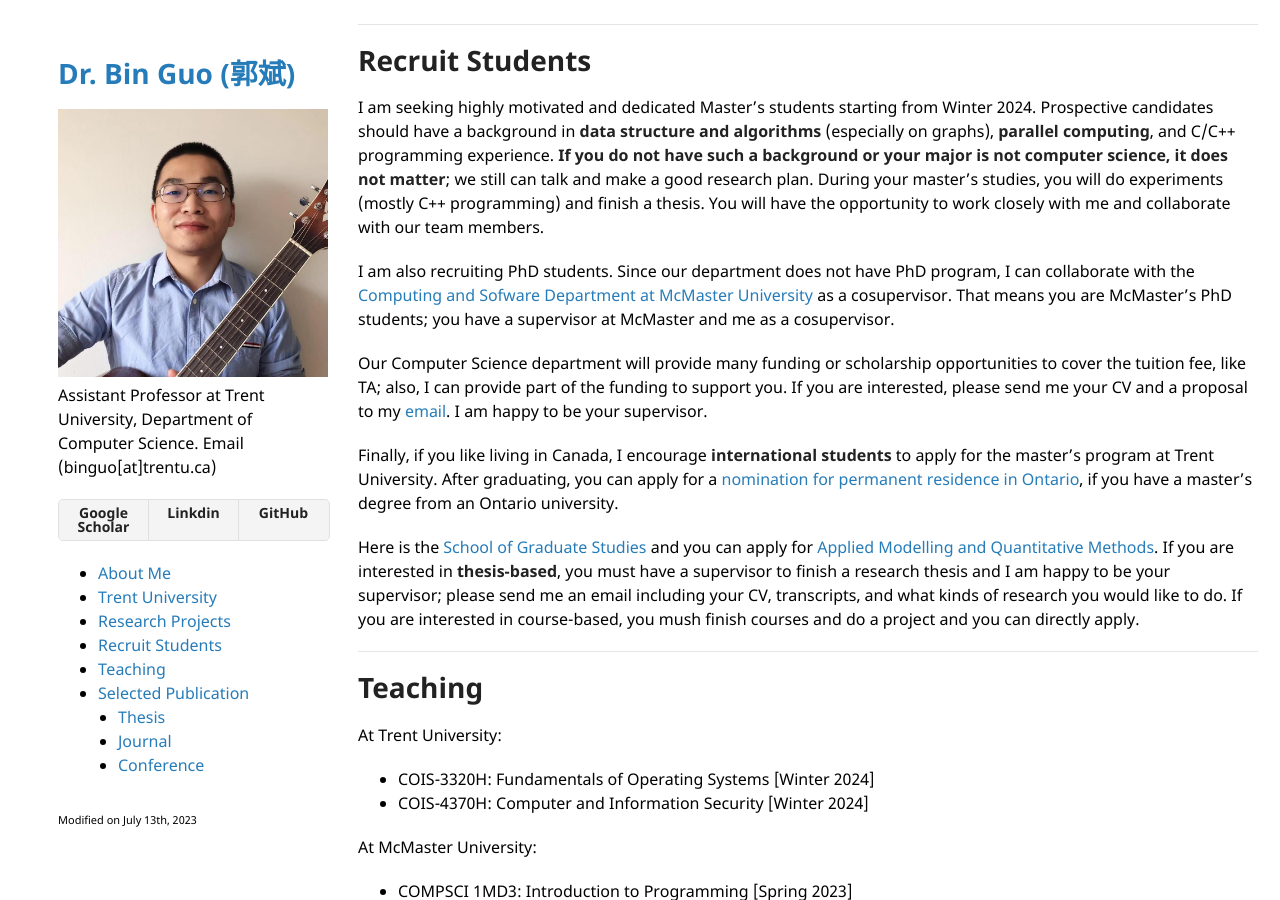
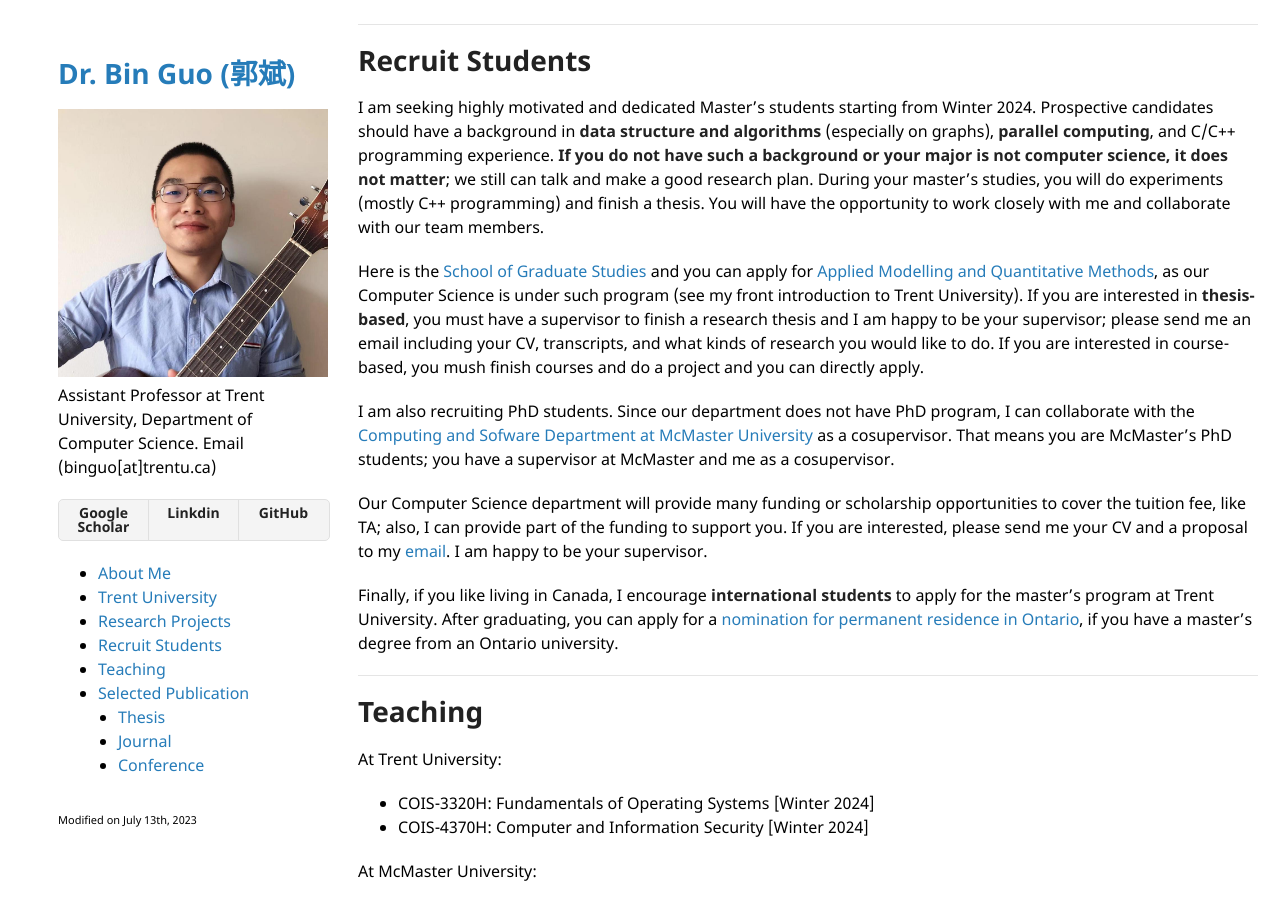
Before and after one commit to bin-guo/bin-guo.github.io, a Jekyll site: the page built from index.md, in a window 1280 px wide and 900 px high, scrolled down 2271 px. Built offline with Jekyll 4.4.1, drawn with Linux system fonts in a browser that asks for light colours; our own code applies the rules of GitHub Pages for plain Markdown files; part of the change alters nothing that is shown.

Commit message:
Update index.md

```diff
--- a/index.md
+++ b/index.md
@@ -62,6 +62,8 @@ The traditional distributed graph algorithms tend to use centralized servers for
 # Recruit Students
 I am seeking highly motivated and dedicated Master's students starting from Winter 2024. Prospective candidates should have a background in __data structure and algorithms__ (especially on graphs), __parallel computing__, and C/C++ programming experience. __If you do not have such a background or your major is not computer science, it does not matter__; we still can talk and make a good research plan. During your master's studies, you will do experiments (mostly C++ programming) and finish a thesis. You will have the opportunity to work closely with me and collaborate with our team members.
 
+Here is the [School of Graduate Studies](https://www.trentu.ca/graduatestudies/) and you can apply for [Applied Modelling and Quantitative Methods](https://www.trentu.ca/graduatestudies/sites/trentu.ca.graduatestudies/files/documents/Programs%20at%20a%20Glance%20from%20TrentU_GradStudies_Viewbook2023_Digital%5B65%5D.pdf), as our Computer Science is under such program (see my front introduction to Trent University). If you are interested in **thesis-based**, you must have a supervisor to finish a research thesis and I am happy to be your supervisor; please send me an email including your CV, transcripts, and what kinds of research you would like to do. If you are interested in course-based, you mush finish courses and do a project and you can directly apply.
+
 I am also recruiting PhD students. Since our department does not have PhD program, I can collaborate with the [Computing and Sofware Department at McMaster University](https://www.eng.mcmaster.ca/cas/programs/degree-options/phd-computer-science/) as a cosupervisor. That means you are McMaster's PhD students; you have a supervisor at McMaster and me as a cosupervisor.
 
 Our Computer Science department will provide many funding or scholarship opportunities to cover the tuition fee, like TA; also, I can provide part of the funding to support you.
@@ -70,7 +72,7 @@ If you are interested, please send me your CV and a proposal to my [email](mailt
 Finally, if you like living in Canada, I encourage **international students** to apply for the master's program at Trent University.
 After graduating, you can apply for a [nomination for permanent residence in Ontario](https://www.ontario.ca/page/oinp-masters-graduate-stream), if you have a master's degree from an Ontario university.
 
-Here is the [School of Graduate Studies](https://www.trentu.ca/graduatestudies/) and you can apply for [Applied Modelling and Quantitative Methods](https://www.trentu.ca/graduatestudies/sites/trentu.ca.graduatestudies/files/documents/Programs%20at%20a%20Glance%20from%20TrentU_GradStudies_Viewbook2023_Digital%5B65%5D.pdf). If you are interested in **thesis-based**, you must have a supervisor to finish a research thesis and I am happy to be your supervisor; please send me an email including your CV, transcripts, and what kinds of research you would like to do. If you are interested in course-based, you mush finish courses and do a project and you can directly apply.
+
 
 ---
 
```
